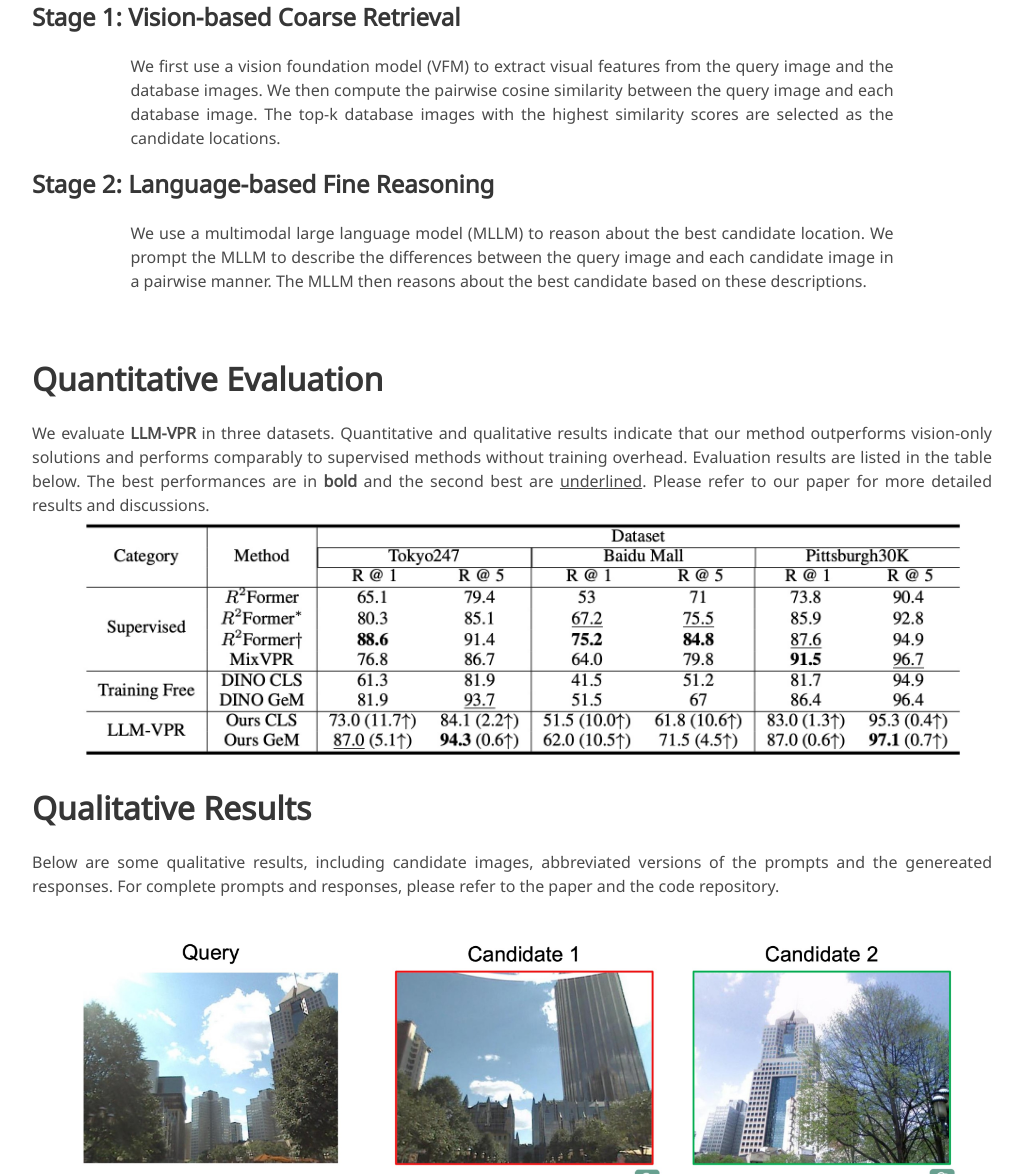
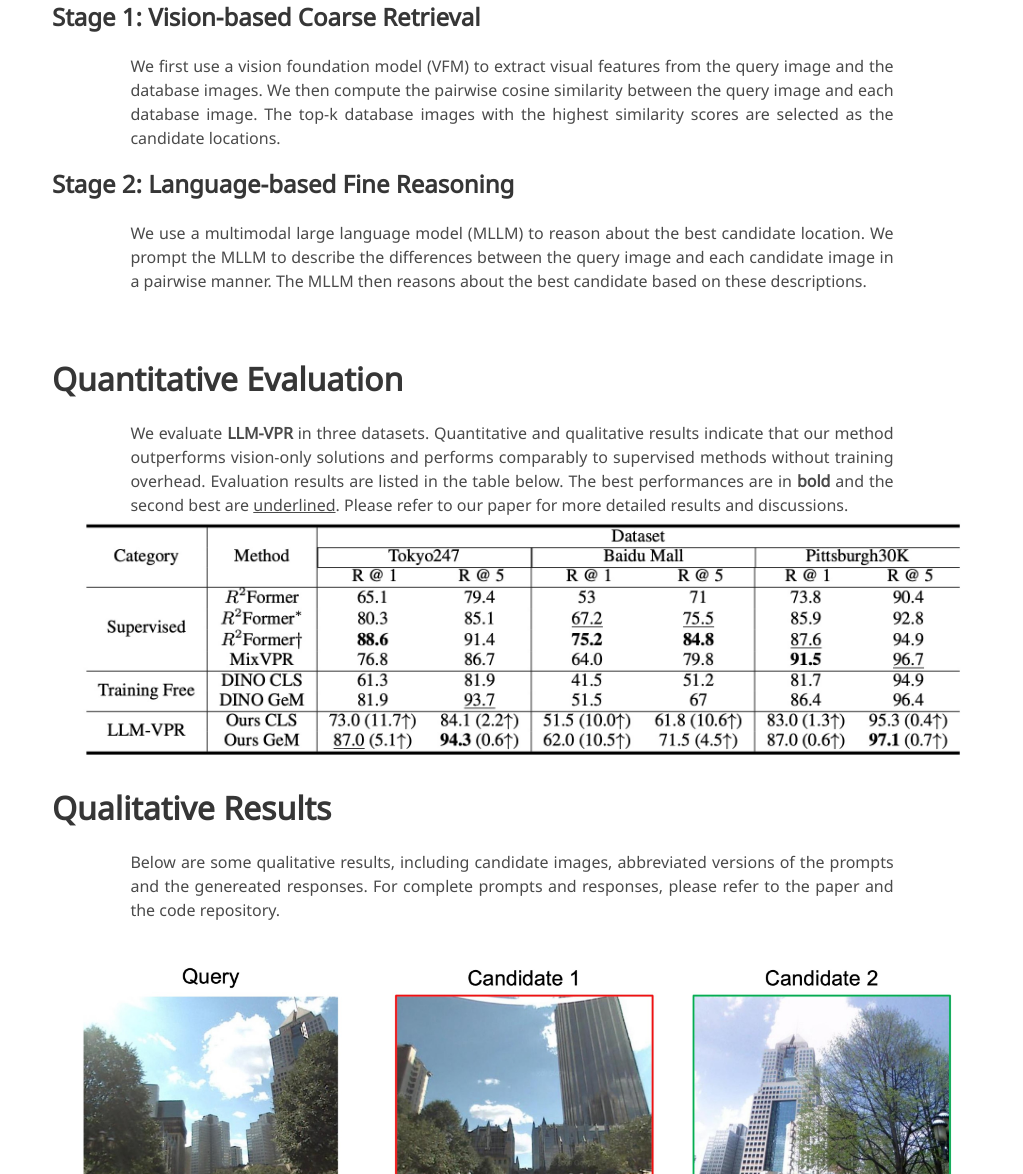
Before and after one commit to ai4ce/LLM4VPR, a plain HTML site: page index.html in a window 1280 px wide. Shown: the part 1622-2796 px from the top of the page, without its empty margins (128-1151 px from the left). Drawn offline with nearby package versions, Linux system fonts and the light colour scheme; some icons are missing; a web font is replaced by a local one.

Commit message:
Move to gh-pages branch and retain images.

```diff
--- a/index.html
+++ b/index.html
@@ -38,10 +38,11 @@
         }
         .stage {
             margin-bottom: 20px;
-            max-width: 1000px;
+            /* max-width: 1000px; */
             margin-top: 20px;
             margin-left: auto;
             margin-right: auto;
+            /* padding: 20px; */
         }
         .stage h3 {
             text-align: left;
@@ -50,9 +51,10 @@
         .result {
             text-align: center;
             margin-bottom: 20px;
-            max-width: 1000px;
+            /* max-width: 1000px; */
             margin-left: auto;
             margin-right: auto;
+            /* padding: 20px; */
         }
         .result h2 {
             text-align: left;
@@ -250,8 +252,8 @@
 
 
     <div class="stage">
-        <h3 class="title is-4">Stage 1: Vision-based Coarse Retrieval</h3>
         <div class="container is-max-desktop">
+            <h3 class="title is-4">Stage 1: Vision-based Coarse Retrieval</h3>
             <div class="columns is-centered has-text-centered">
                 <div class="column is-four-fifths">
                     <div class="content has-text-justified">
@@ -267,8 +269,8 @@
     </div>
 
     <div class="stage">
-        <h3 class="title is-4">Stage 2: Language-based Fine Reasoning</h3>
         <div class="container is-max-desktop">
+            <h3 class="title is-4">Stage 2: Language-based Fine Reasoning</h3>
             <div class="columns is-centered has-text-centered">
                 <div class="column is-four-fifths">
                     <div class="content has-text-justified">
@@ -286,10 +288,10 @@
     <br>
 
     <div class="result">
-        <h2 class="title is-3">Quantitative Evaluation</h2>
         <div class="container is-max-desktop">
+            <h2 class="title is-3">Quantitative Evaluation</h2>
             <div class="columns is-centered has-text-centered">
-                <div class="column is-five-fifths">
+                <div class="column is-four-fifths">
                     <div class="content has-text-justified">
                         <p>
                             We evaluate <b>LLM-VPR</b> in three datasets.
@@ -307,10 +309,10 @@
     </div>
 
     <div class="result">
-        <h2 class="title is-3">Qualitative Results</h2>
         <div class="container is-max-desktop">
+            <h2 class="title is-3">Qualitative Results</h2>
             <div class="columns is-centered has-text-centered">
-                <div class="column is-five-fifths">
+                <div class="column is-four-fifths">
                     <div class="content has-text-justified">
                         <p>
                             Below are some qualitative results, including candidate images, abbreviated versions of the prompts and the genereated responses.
```
